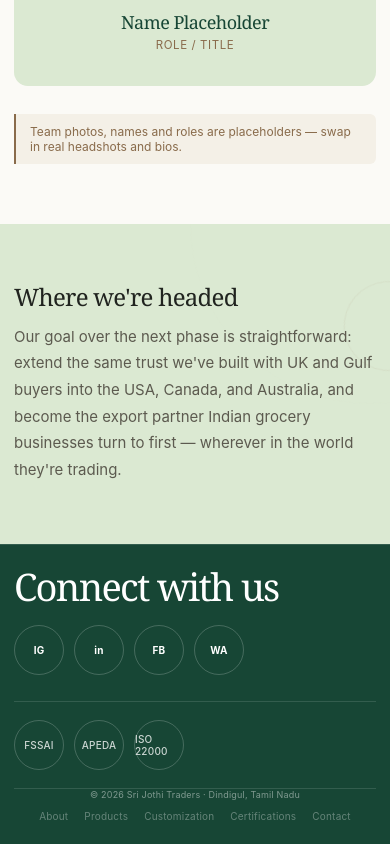
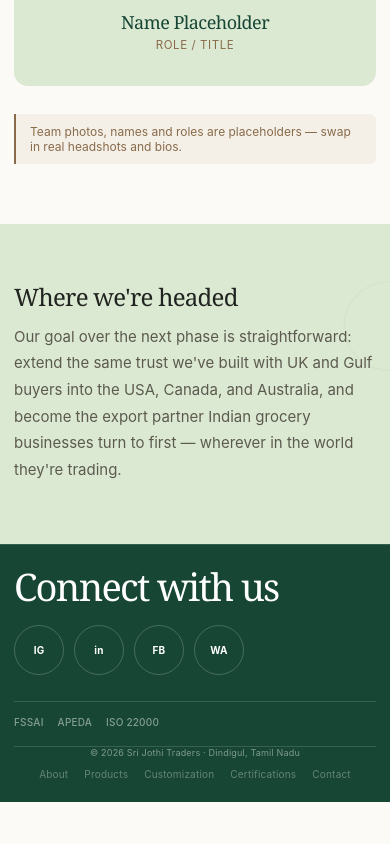
Before and after one commit to Lokesh-5618/sri-jothi-site, a React (Vite) app: page /about in a window 390 px wide. Shown: the part 2308-3152 px from the top of the page. After the commit the page ends 3110 px from the top, so only its background shows below. Built offline with nearby package versions, Linux system fonts and the light colour scheme.

Commit message:
Update index.css

```diff
--- a/src/index.css
+++ b/src/index.css
@@ -454,9 +454,10 @@ footer {
   letter-spacing: .02em;
 }
 
-/* Connect with us — separate top section */
+/* ---------- connect section ---------- */
 .footer-connect-section {
   padding-bottom: 26px;
+  border-bottom: 1px solid rgba(255, 255, 255, .14);
 }
 
 .footer-connect {
@@ -500,46 +501,45 @@ footer {
   transform: translateY(-2px);
 }
 
-/* Certifications — own row below Connect with us */
+/* ---------- certifications — separate minimal row ---------- */
 .footer-cert-section {
-  border-top: 1px solid rgba(255, 255, 255, .12);
-  padding-top: 18px;
-  padding-bottom: 18px;
   display: flex;
   justify-content: flex-end;
+  align-items: center;
+  padding: 14px 0 18px;
 }
 
 .footer-certs {
   display: flex;
   align-items: center;
-  gap: 16px;
+  gap: 28px;
 }
 
 .footer-cert-badge {
-  width: 66px;
-  height: 66px;
-  border-radius: 50%;
-  border: 1px solid rgba(255, 255, 255, .20);
-  display: flex;
-  align-items: center;
-  justify-content: center;
-  font-size: 11px;
+  width: auto;
+  height: auto;
+  padding: 0;
+  border: 0;
+  border-radius: 0;
+  display: block;
+  color: rgba(255, 255, 255, .48);
+  font-size: 10px;
   font-weight: 500;
   letter-spacing: .02em;
-  color: rgba(255, 255, 255, .78);
-  transition: background .25s, border-color .25s, transform .25s var(--ease), color .25s;
+  white-space: nowrap;
+  transition: color .25s ease;
 }
 
 .footer-cert-badge:hover {
-  background: rgba(255, 255, 255, .08);
-  border-color: rgba(255, 255, 255, .40);
-  color: #fff;
-  transform: translateY(-2px);
+  background: none;
+  border: 0;
+  color: rgba(255, 255, 255, .85);
+  transform: none;
 }
 
-/* Bottom row */
+/* ---------- bottom row ---------- */
 .footer-inner {
-  border-top: 1px solid rgba(255, 255, 255, .12);
+  border-top: 1px solid rgba(255, 255, 255, .14);
   padding-top: 25px;
   display: flex;
   justify-content: space-between;
@@ -567,17 +567,17 @@ footer {
 @media (max-width: 1000px) {
   .footer-connect { gap: 22px; }
   .footer-connect-label { font-size: 44px; }
-  .footer-socials, .footer-certs { gap: 10px; }
-  .footer-socials a, .footer-cert-badge { width: 58px; height: 58px; }
+  .footer-socials { gap: 10px; }
+  .footer-socials a { width: 58px; height: 58px; }
 }
 
 @media (max-width: 900px) {
-  .footer-inner { flex-direction: column; text-align: center; gap: 10px; }
+  .footer-inner {
+    flex-direction: column;
+    text-align: center;
+    gap: 10px;
+  }
   .footer-links { justify-content: center; }
-}
-
-@media (max-width: 768px) {
-  .footer-main { display: block; }
 }
 
 @media (max-width: 640px) {
@@ -586,11 +586,20 @@ footer {
     align-items: flex-start;
     gap: 20px;
   }
+
   .footer-connect-label { font-size: 42px; }
   .footer-socials { gap: 10px; }
-  .footer-socials a, .footer-cert-badge { width: 54px; height: 54px; }
-  .footer-cert-section { justify-content: flex-start; }
-  .footer-certs { gap: 10px; flex-wrap: wrap; }
+  .footer-socials a { width: 54px; height: 54px; }
+
+  .footer-cert-section {
+    justify-content: flex-start;
+  }
+
+  .footer-certs {
+    gap: 18px;
+    flex-wrap: wrap;
+  }
+
   .footer-inner { padding-top: 20px; }
   .footer-links { gap: 16px; font-size: 10px; }
   footer { padding: 30px 0 22px; }
@@ -598,7 +607,8 @@ footer {
 
 @media (max-width: 390px) {
   .footer-connect-label { font-size: 38px; }
-  .footer-socials a, .footer-cert-badge { width: 50px; height: 50px; font-size: 10px; }
+  .footer-socials a { width: 50px; height: 50px; font-size: 10px; }
+  .footer-certs { gap: 14px; }
 }
 
 @media (prefers-reduced-motion: reduce) {
```
